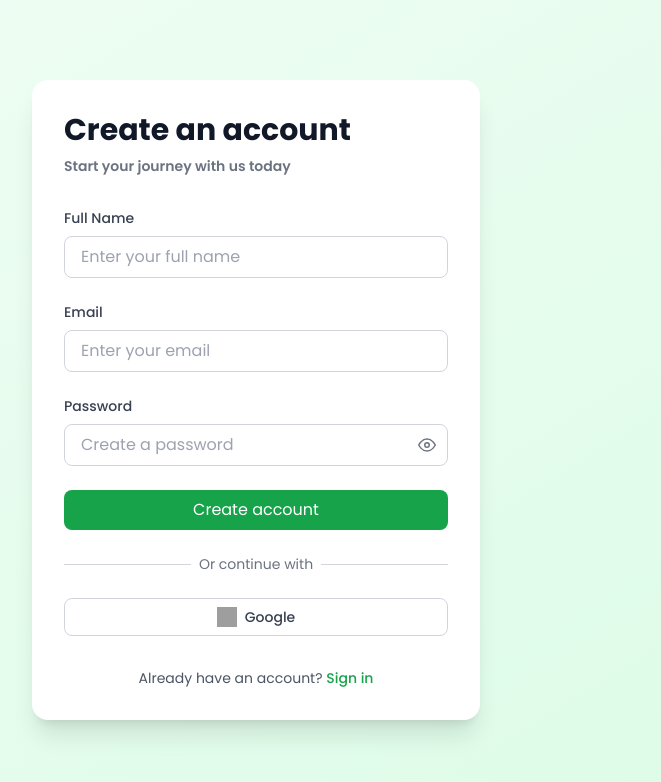
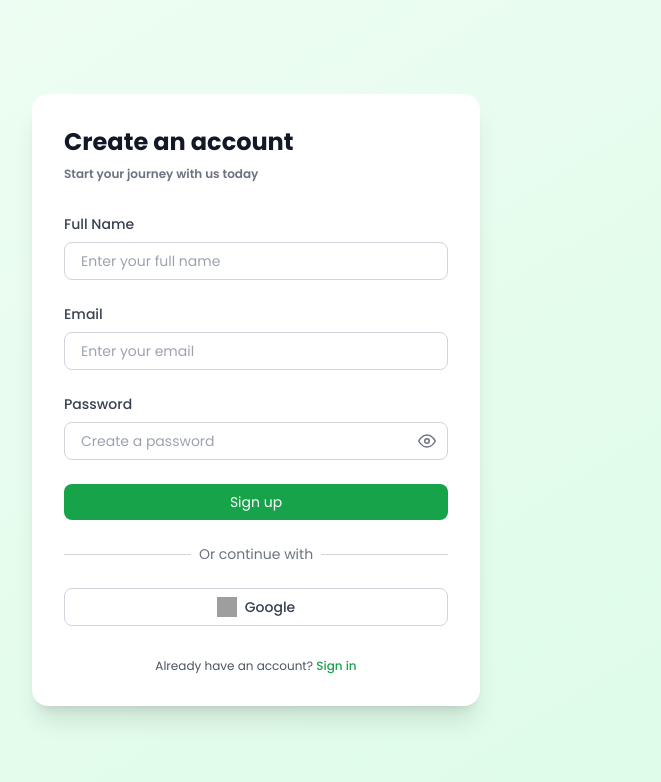
Before and after one commit to rachidfrex/construction-management-app, a React (Vite) app: page /register in a window 1280 px wide. Shown: the top 782 px of the page, without its empty margins (384-1045 px from the left). Built offline with nearby package versions, Linux system fonts and the light colour scheme; grey boxes are pictures that could not be loaded.

Commit message:
feat: update authentication components with improved styling and additional translations

```diff
--- a/src/pages/auth/ForgotPassword.tsx
+++ b/src/pages/auth/ForgotPassword.tsx
@@ -85,7 +85,7 @@ const ForgotPassword = () => {
                 value={email}
                 onChange={(e) => setEmail(e.target.value)}
                 placeholder={t('auth.enterEmail')}
-                className="w-full border text-xs border-gray-300 rounded-lg px-3 py-2 focus:outline-none focus:ring-2 focus:ring-green-500 focus:border-transparent transition-all"
+                className="w-full border text-sm border-gray-300 rounded-lg px-3 py-2 focus:outline-none focus:ring-2 focus:ring-green-500 focus:border-transparent transition-all"
               />
             </div>
 
--- a/src/pages/auth/Register.tsx
+++ b/src/pages/auth/Register.tsx
@@ -3,8 +3,12 @@ import { Link, useNavigate } from 'react-router-dom';
 import { FiEye, FiEyeOff } from 'react-icons/fi';
 import { motion } from 'framer-motion';
 import { useToast } from '../../context/ToastContext';
+import { useTranslation } from 'react-i18next';
+import { useTranslationContext } from '../../context/TranslationContext';
 
 const Register = () => {
+  const { t } = useTranslation();
+  const { direction } = useTranslationContext();
   const { showToast } = useToast();
   const navigate = useNavigate();
   const [showPassword, setShowPassword] = React.useState(false);
@@ -18,38 +22,36 @@ const Register = () => {
   const handleSubmit = async (e: React.FormEvent) => {
     e.preventDefault();
 
-    // Form validation
     if (!formData.name || !formData.email || !formData.password) {
-      showToast('warning', 'All fields are required');
+      showToast('warning', t('auth.allFieldsRequired'));
       return;
     }
 
     if (formData.password.length < 6) {
-      showToast('warning', 'Password must be at least 6 characters long');
+      showToast('warning', t('auth.passwordLength'));
       return;
     }
 
     if (!formData.email.includes('@')) {
-      showToast('warning', 'Please enter a valid email address');
+      showToast('warning', t('auth.invalidEmail'));
       return;
     }
 
     setIsLoading(true);
     try {
-      // Simulate API call
       await new Promise(resolve => setTimeout(resolve, 1500));
-      showToast('success', 'Account created successfully!');
+      showToast('success', t('auth.registerSuccess'));
 
-      // Navigate to login after successful registration
       setTimeout(() => {
         navigate('/login');
       }, 1500);
     } catch (error) {
-      showToast('error', 'Failed to create account. Please try again.');
+      showToast('error', t('auth.registerError'));
     } finally {
       setIsLoading(false);
     }
   };
+
   return (
     <div className="min-h-screen bg-gradient-to-br from-green-50 to-green-100 flex items-center justify-center p-4">
       <motion.div
@@ -57,103 +59,80 @@ const Register = () => {
         animate={{ opacity: 1, y: 0 }}
         className="w-full max-w-md"
       >
-        <div className="bg-white rounded-2xl shadow-xl p-8">
+        <div className={`bg-white rounded-2xl shadow-xl p-8 ${direction === 'rtl' ? 'text-right' : 'text-left'}`}>
           {/* Header */}
-          <div className="text-start mb-8">
-            <h1 className="text-3xl font-bold text-gray-900">Create an account</h1>
-            <p className="text-gray-500 text-sm font-semibold mt-2">Start your journey with us today</p>
+          <div className="mb-8">
+            <h1 className="text-2xl font-bold text-gray-900">{t('auth.createAccount')}</h1>
+            <p className="text-gray-500 text-xs font-semibold mt-2">{t('auth.startJourney')}</p>
           </div>
 
           {/* Form */}
           <form onSubmit={handleSubmit} className="space-y-6">
             <div>
               <label className="block text-sm font-medium text-gray-700 mb-2">
-                Full Name
+                {t('auth.fullName')}
               </label>
               <input
                 type="text"
                 value={formData.name}
                 onChange={(e) => setFormData({ ...formData, name: e.target.value })}
-                className="w-full px-4 py-2 border border-gray-300 rounded-lg focus:ring-2 focus:ring-green-500 focus:border-transparent transition-all"
-                placeholder="Enter your full name"
-
+                className="w-full px-4 py-2 text-sm border border-gray-300 rounded-lg focus:ring-2 focus:ring-green-500 focus:border-transparent"
+                placeholder={t('auth.enterFullName')}
               />
             </div>
 
             <div>
               <label className="block text-sm font-medium text-gray-700 mb-2">
-                Email
+                {t('auth.email')}
               </label>
               <input
                 type="email"
                 value={formData.email}
                 onChange={(e) => setFormData({ ...formData, email: e.target.value })}
-                className="w-full px-4 py-2 border border-gray-300 rounded-lg focus:ring-2 focus:ring-green-500 focus:border-transparent transition-all"
-                placeholder="Enter your email"
-
+                className="w-full px-4 py-2 text-sm border border-gray-300 rounded-lg focus:ring-2 focus:ring-green-500 focus:border-transparent"
+                placeholder={t('auth.enterEmail')}
               />
             </div>
 
             <div>
               <label className="block text-sm font-medium text-gray-700 mb-2">
-                Password
+                {t('auth.password')}
               </label>
               <div className="relative">
                 <input
                   type={showPassword ? 'text' : 'password'}
                   value={formData.password}
                   onChange={(e) => setFormData({ ...formData, password: e.target.value })}
-                  className="w-full px-4 py-2 border border-gray-300 rounded-lg focus:ring-2 focus:ring-green-500 focus:border-transparent transition-all"
-                  placeholder="Create a password"
-
+                  className="w-full px-4 py-2 text-sm border border-gray-300 rounded-lg focus:ring-2 focus:ring-green-500 focus:border-transparent"
+                  placeholder={t('auth.createPassword')}
                 />
                 <button
                   type="button"
                   onClick={() => setShowPassword(!showPassword)}
-                  className="absolute right-3 top-1/2 -translate-y-1/2 text-gray-500 hover:text-gray-700"
+                  className={`absolute top-1/2 -translate-y-1/2 text-gray-500 hover:text-gray-700 ${
+                    direction === 'rtl' ? 'left-3' : 'right-3'
+                  }`}
                 >
                   {showPassword ? <FiEyeOff size={18} /> : <FiEye size={18} />}
                 </button>
               </div>
             </div>
 
-            {/* <button
-              type="submit"
-              className="w-full bg-green-600 text-white py-2 px-4 rounded-lg hover:bg-green-700 focus:outline-none focus:ring-2 focus:ring-green-500 focus:ring-offset-2 transition-colors"
-            >
-              Create account
-            </button> */}
             <button
               type="submit"
               disabled={isLoading}
-      className="w-full bg-green-600 text-white py-2 px-4 rounded-lg hover:bg-green-700 focus:outline-none focus:ring-2 focus:ring-green-500 focus:ring-offset-2 transition-colors disabled:opacity-50"
+              className="w-full text-sm bg-green-600 text-white py-2 px-4 rounded-lg hover:bg-green-700 focus:ring-2 focus:ring-green-500 focus:ring-offset-2 transition-colors disabled:opacity-50"
             >
               {isLoading ? (
                 <div className="flex items-center justify-center gap-2">
-          <svg
-            className="animate-spin h-5 w-5 text-white"
-            xmlns="http://www.w3.org/2000/svg"
-            fill="none"
-            viewBox="0 0 24 24"
-          >
-            <circle
-              className="opacity-25"
-              cx="12"
-              cy="12"
-              r="10"
-              stroke="currentColor"
-              strokeWidth="4"
-            />
-            <path
-              className="opacity-75"
-              fill="currentColor"
-              d="M4 12a8 8 0 018-8V0C5.373 0 0 5.373 0 12h4zm2 5.291A7.962 7.962 0 014 12H0c0 3.042 1.135 5.824 3 7.938l3-2.647z"
-            />
+                  <svg className="animate-spin h-5 w-5 text-white" viewBox="0 0 24 24">
+                    <circle className="opacity-25" cx="12" cy="12" r="10" stroke="currentColor" strokeWidth="4" fill="none" />
+                    <path className="opacity-75" fill="currentColor" d="M4 12a8 8 0 018-8V0C5.373 0 0 5.373 0 12h4zm2 5.291A7.962 7.962 0 014 12H0c0 3.042 1.135 5.824 3 7.938l3-2.647z" />
                   </svg>
-          <span>Creating account...</span>
+                  <span>{t('common.loading')}</span>
                 </div>
               ) : (
-        'Create account'
+                t('auth.register')
               )}
             </button>
           </form>
@@ -165,25 +144,28 @@ const Register = () => {
                 <div className="w-full border-t border-gray-300"></div>
               </div>
               <div className="relative flex justify-center text-sm">
-                <span className="px-2 bg-white text-gray-500">Or continue with</span>
+                <span className="px-2 bg-white text-gray-500">{t('auth.signInWith')}</span>
               </div>
             </div>
 
             {/* Social Login */}
-            <div className="mt-6  w-full ">
-              <button className="w-full flex items-center justify-center px-4 py-2 border border-gray-300 rounded-lg hover:bg-gray-50 transition-colors">
-                <img src="https://www.svgrepo.com/show/475656/google-color.svg" alt="Google" className="h-5 w-5 mr-2" />
-                <span className="text-sm font-medium text-gray-700">Google</span>
+            <div className="mt-6">
+              <button className="w-full flex items-center justify-center px-4 py-2 border border-gray-300 rounded-lg hover:bg-gray-50">
+                <img
+                  src="https://www.svgrepo.com/show/475656/google-color.svg"
+                  alt="Google"
+                  className={`h-5 w-5 ${direction === 'rtl' ? 'ml-2' : 'mr-2'}`}
+                />
+                <span className="text-sm font-medium text-gray-700" dir="ltr">Google</span>
               </button>
-
             </div>
           </div>
 
           {/* Sign in link */}
-          <p className="mt-8 text-center text-sm text-gray-600">
-            Already have an account?{' '}
+          <p className="mt-8 text-center text-xs text-gray-600">
+            {t('auth.alreadyHaveAccount')}{' '}
             <Link to="/login" className="font-medium text-green-600 hover:text-green-500">
-              Sign in
+              {t('auth.login')}
             </Link>
           </p>
         </div>
--- a/src/translations/en.ts
+++ b/src/translations/en.ts
@@ -40,6 +40,15 @@ export const en = {
         alreadyHaveAccount: "Already have an account?",
         backToLogin: "Back to Login",
         resetInstructions: "Enter your email to receive reset instructions",
+        createAccount: "Create an account",
+        startJourney: "Start your journey with us today",
+        fullName: "Full Name",
+        enterFullName: "Enter your full name",
+        createPassword: "Create a password",
+        passwordLength: "Password must be at least 6 characters long",
+        invalidEmail: "Please enter a valid email address",
+        registerSuccess: "Account created successfully!",
+        registerError: "Failed to create account. Please try again.",
 
       },
 
```
Also changed, not shown: src/pages/auth/login.tsx (+8 -8 lines), src/translations/ar.ts (+10 -0 lines), src/translations/fr.ts (+9 -0 lines). Lines whose indentation alone changed are shown as unchanged.
